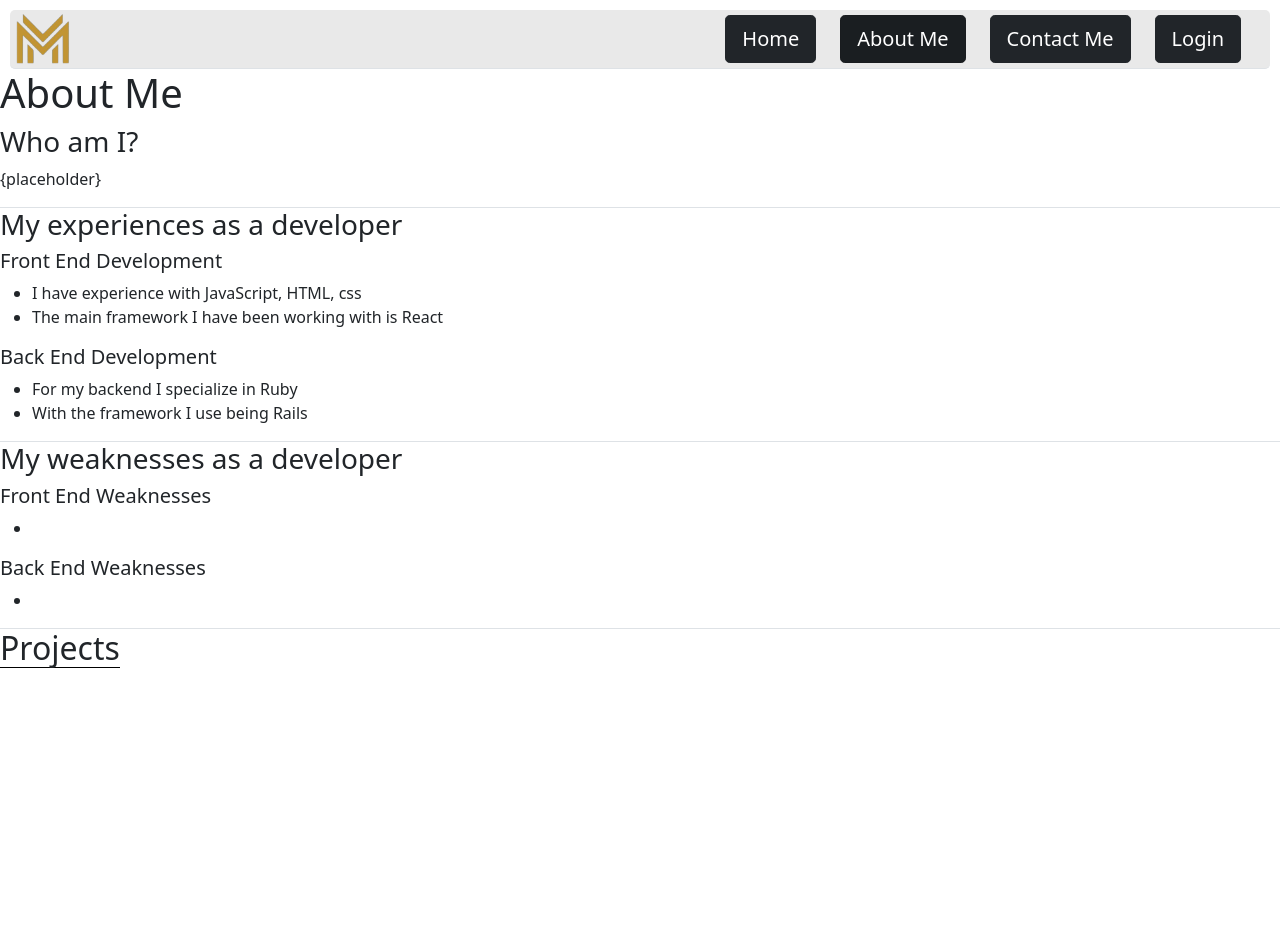
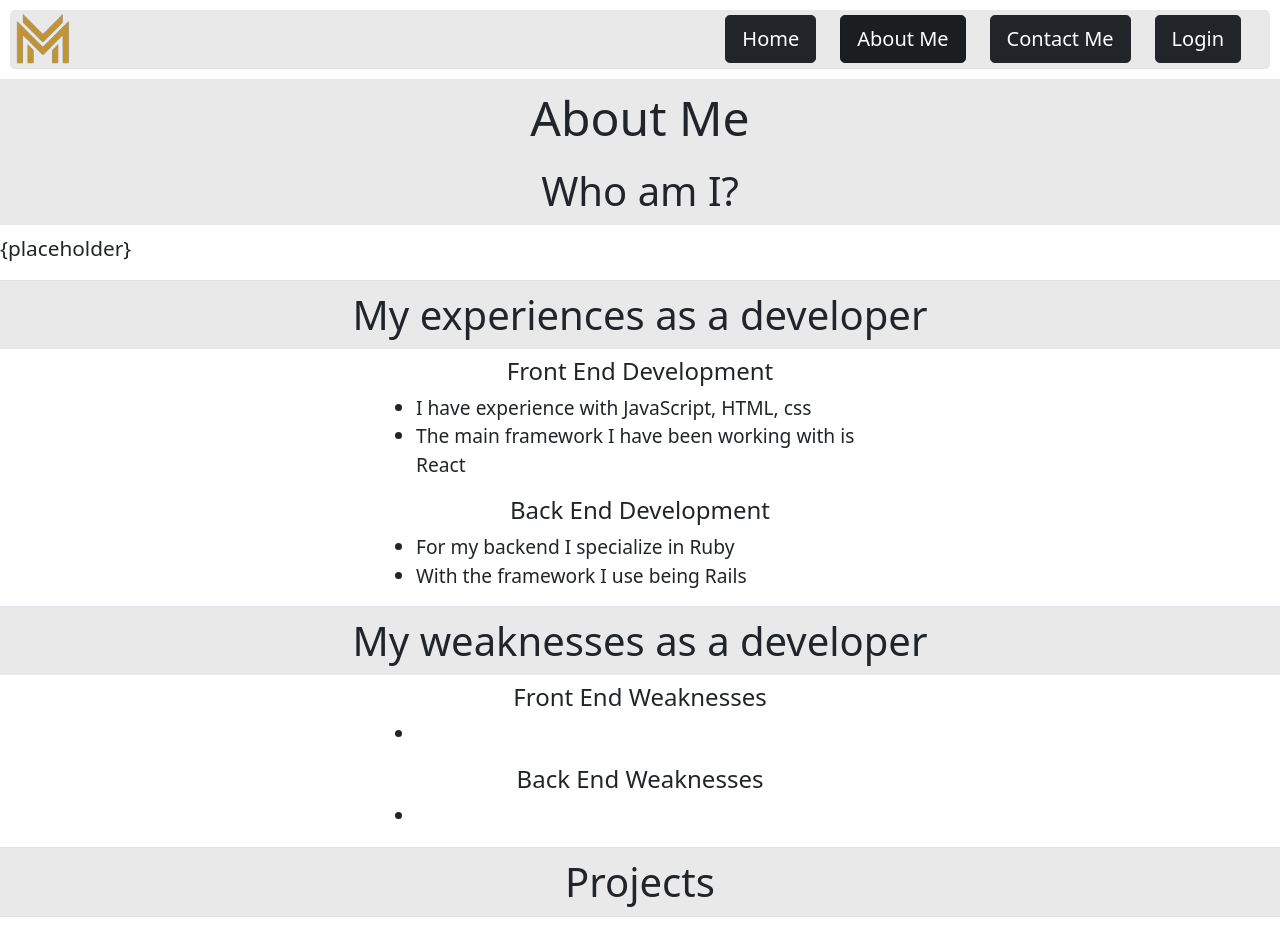
Before and after one commit to Momot1/markmomot, a React (Create React App) app in the folder client/: page /about in a window 1280 px wide. Before the commit the page ends 800 px from the top, so only its background shows below. Built offline with nearby package versions, Linux system fonts and the light colour scheme; no server answers.

Commit message:
Added styling for about me page for desktops

```diff
--- a/client/src/components/About.js
+++ b/client/src/components/About.js
@@ -1,25 +1,27 @@
 import DeveloperExperiences from "./DeveloperExperiences"
 import DeveloperWeaknesses from "./DeveloperWeaknesses"
 import Projects from "./Projects"
+import "./css/about.css"
 
 function About({projects, user, setProjects}){
     return (
-        <div>
-            <h1>About Me</h1>
+        <div id="about-div">
+            <h1 id="about-title">About Me</h1>
             <div className="border-bottom">
-               <h3>Who am I?</h3>
+               <h2 className="about-h2">Who am I?</h2>
                <p>{"{placeholder}"}</p>
             </div>
             <div className="border-bottom">
-               <h3>My experiences as a developer</h3>
+               <h2 className="about-h2">My experiences as a developer</h2>
                <DeveloperExperiences />
             </div>
             <div className="border-bottom">
-               <h3>My weaknesses as a developer</h3>
+               <h2 className="about-h2">My weaknesses as a developer</h2>
                <DeveloperWeaknesses />
             </div>
-            <h2 style={{ borderBottom: "1px solid black", width: "max-content" }}>Projects</h2>
-            <div>
+
+            <div className="text-center">
+                <h2 className="border-bottom about-h2">Projects</h2>
                 <Projects projects={projects} user={user} setProjects={setProjects}/>
             </div>
 
--- a/client/src/components/AddProjectForm.js
+++ b/client/src/components/AddProjectForm.js
@@ -2,7 +2,7 @@ import { useState } from "react"
 import "./css/projectForm.css"
 
 
-function AddProjectForm({onAddProject}){
+function AddProjectForm({onAddProject, setIsClicked}){
     const [formData, setFormData] = useState({
         name: "",
         github_url: "",
@@ -43,7 +43,8 @@ function AddProjectForm({onAddProject}){
                     <input type="text" value={formData.description} onChange={e => updateForm(e, "description")} placeholder="Description" aria-label="Description" aria-describedby="Description" className="form-control" /><br/>
                 </div>
 
-                <button type="submit" className="btn btn-dark btn-lg">Add Project</button>
+                <button type="submit" className="btn btn-dark btn-lg">Add Project</button><br/>
+                <button type="button" className="btn btn-dark btn-lg" onClick={() => setIsClicked(false)}>Cancel</button>
             </form>
         </div>
 
--- a/client/src/components/DeveloperExperiences.js
+++ b/client/src/components/DeveloperExperiences.js
@@ -1,6 +1,6 @@
 function DeveloperExperiences(){
     return (
-        <div>
+        <div className="dev-item-div">
             <h5>Front End Development</h5>
             <ul>
                 <li>
--- a/client/src/components/DeveloperWeaknesses.js
+++ b/client/src/components/DeveloperWeaknesses.js
@@ -1,6 +1,6 @@
 function DeveloperWeaknesses(){
     return (
-        <div>
+        <div className="dev-item-div">
             <h5>Front End Weaknesses</h5>
             <ul>
                 <li>
--- a/client/src/components/Projects.js
+++ b/client/src/components/Projects.js
@@ -29,7 +29,7 @@ function Projects({projects, user, setProjects}){
         <div>
             {projectElements}
             {user && user.is_admin && !isClicked ? <button className="btn btn-dark btn-lg" onClick={() => setIsClicked(!isClicked)}>Add Project</button> : null}
-            {!(user && user.is_admin && isClicked) ? null : <AddProjectForm onAddProject={onAddProject}/>}
+            {!(user && user.is_admin && isClicked) ? null : <AddProjectForm onAddProject={onAddProject} setIsClicked={setIsClicked}/>}
         </div>
     )
 }
--- /dev/null
+++ b/client/src/components/css/about.css
@@ -0,0 +1,32 @@
+.about-h2{
+    font-size: 2.5em;
+    padding: 10px;
+    background-color: rgb(233, 233, 233);
+    text-align: center;
+}
+
+#about-title{
+    font-size: 3em;
+    padding: 10px;
+    margin: 10px 0 0 0;
+    background-color: rgb(233, 233, 233);
+    text-align: center;
+}
+
+#about-div p {
+    font-size: 1.3em;
+}
+
+#about-div ul{
+    font-size: 1.2em;
+}
+
+#about-div h5{
+    font-size: 1.5em;
+    text-align: center;
+}
+
+.dev-item-div{
+    width: 40%;
+    margin-left: 30%;
+}
```
